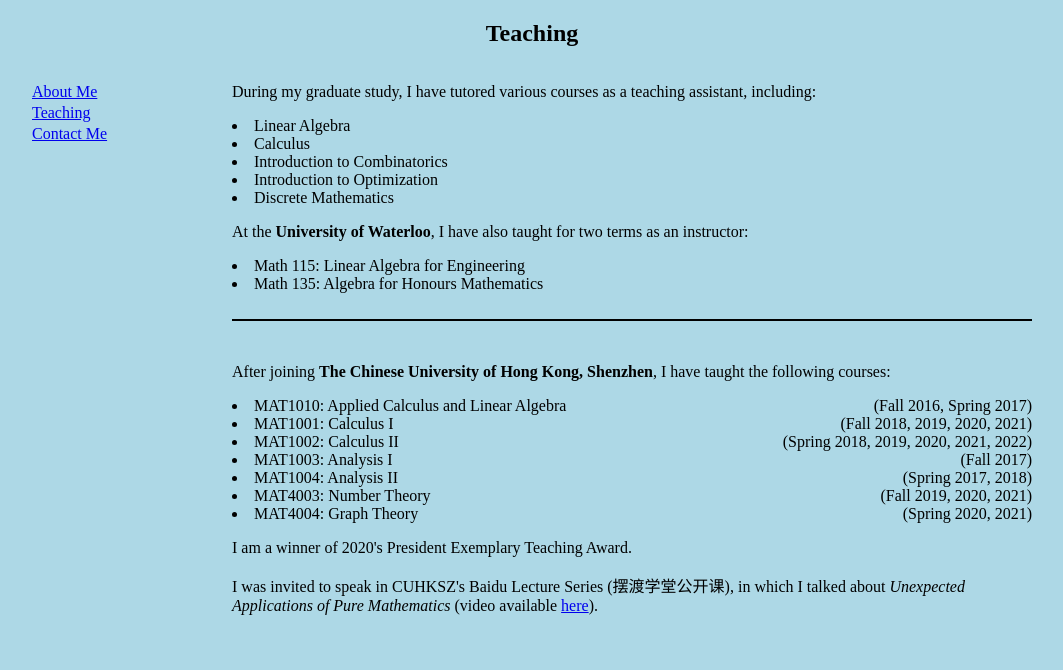
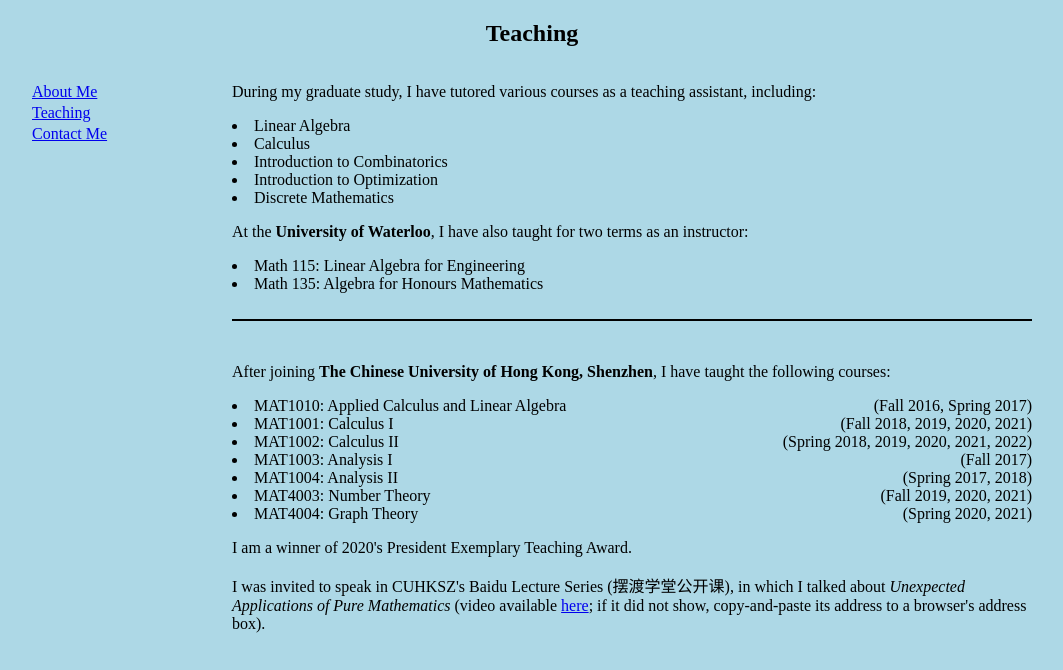
Before and after one commit to mariohuangjb/mariohuangjb.github.io, a plain HTML site: page teaching.html in a window 1280 px wide. Shown: the whole page, without its empty margins (108-1171 px from the left). Drawn offline with Linux system fonts and the light colour scheme.

Commit message:
Add files via upload

```diff
--- a/teaching.html
+++ b/teaching.html
@@ -54,7 +54,7 @@
 
             <p>I am a winner of 2020's President Exemplary Teaching Award.</p>
 
-            <p>I was invited to speak in CUHKSZ's Baidu Lecture Series (<span lang="zh-Hans">摆渡学堂公开课</span>), in which I talked about <i>Unexpected Applications of Pure Mathematics</i> (video available <a href='https://www.bilibili.com/video/BV1b3411J796?share_source=copy_web'>here</a>).</p>
+            <p>I was invited to speak in CUHKSZ's Baidu Lecture Series (<span lang="zh-Hans">摆渡学堂公开课</span>), in which I talked about <i>Unexpected Applications of Pure Mathematics</i> (video available <a href='https://www.bilibili.com/video/BV1b3411J796?share_source=copy_web'>here</a>; if it did not show, copy-and-paste its address to a browser's address box).</p>
 
         </div>
 
```
